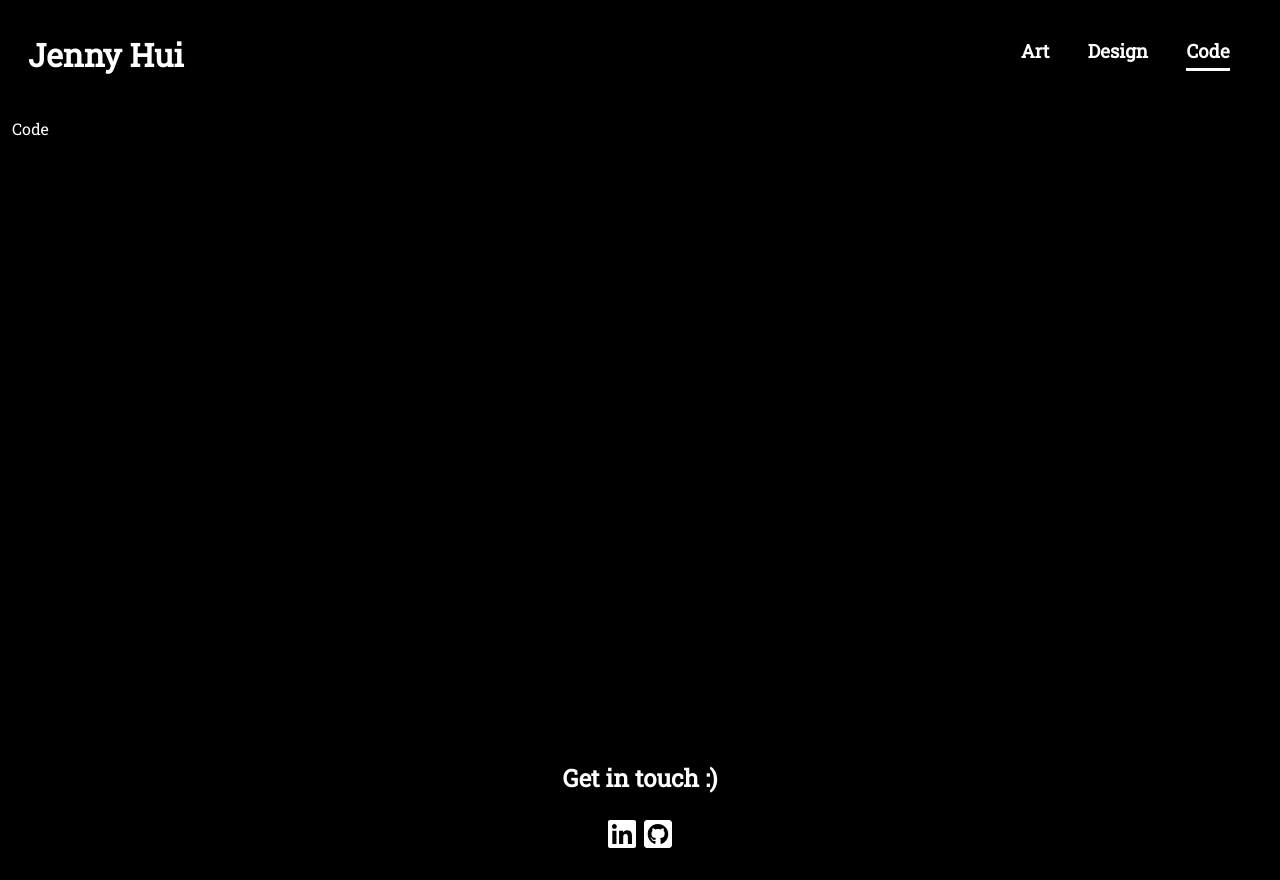
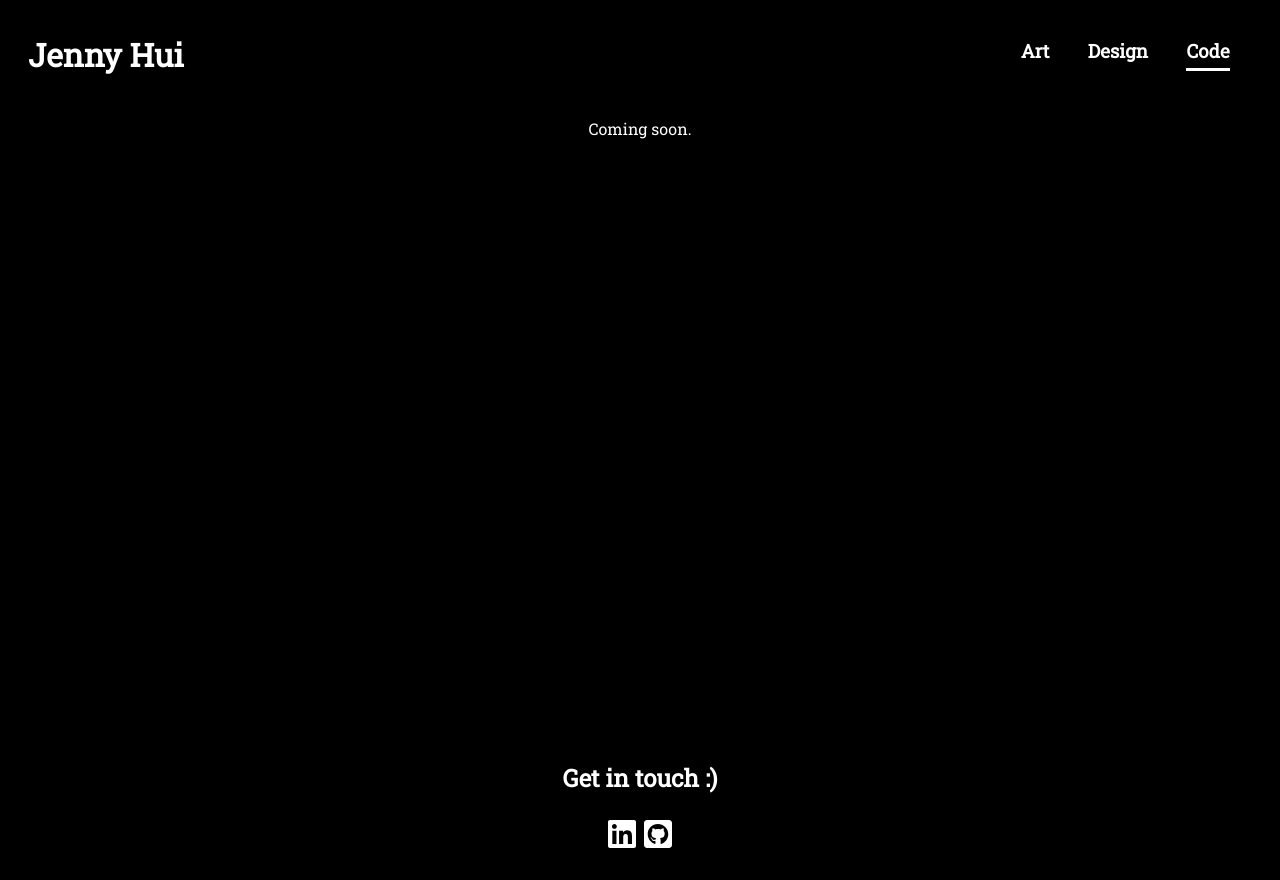
Before and after one commit to jennyhuii/personal-website, a React (Create React App) app: page /code in a window 1280 px wide. Built offline with nearby package versions, Linux system fonts and the light colour scheme.

Commit message:
constants and placeholder

```diff
--- /dev/null
+++ b/src/constants/Styles.jsx
@@ -0,0 +1,7 @@
+import styled from 'styled-components';
+
+export const StyledMainContainer = styled.div`
+    align-content: center;
+    justify-content: center;
+    text-align: center;
+`;
--- a/src/pages/Art.jsx
+++ b/src/pages/Art.jsx
@@ -1,8 +1,11 @@
 import React from 'react';
+import { StyledMainContainer } from '../constants/Styles';
 
 const Art = () => {
     return (
-        <p>Art</p>
+        <StyledMainContainer>
+            <p>Coming soon.</p>
+        </StyledMainContainer>
     )
 }
 
--- a/src/pages/Code.jsx
+++ b/src/pages/Code.jsx
@@ -1,8 +1,11 @@
 import React from 'react';
+import { StyledMainContainer } from '../constants/Styles';
 
 const Code = () => {
     return (
-        <p>Code</p>
+        <StyledMainContainer>
+            <p>Coming soon.</p>
+        </StyledMainContainer>
     )
 }
 
--- a/src/pages/Design.jsx
+++ b/src/pages/Design.jsx
@@ -1,8 +1,11 @@
 import React from 'react';
+import { StyledMainContainer } from '../constants/Styles';
 
 const Design = () => {
     return (
-        <p>Design</p>
+        <StyledMainContainer>
+            <p>Coming soon.</p>
+        </StyledMainContainer>
     )
 }
 
--- a/src/pages/Home.jsx
+++ b/src/pages/Home.jsx
@@ -1,12 +1,7 @@
 import React from 'react';
 import styled from 'styled-components';
 import Headshot from '../images/headshot.png';
-
-
-const StyledMainContainer = styled.div`
-    align-content: center;
-    justify-content: center;
-`
+import { StyledMainContainer } from '../constants/Styles';
 
 const StyledMainTextContainer = styled.div`
     align-content: center;
```
